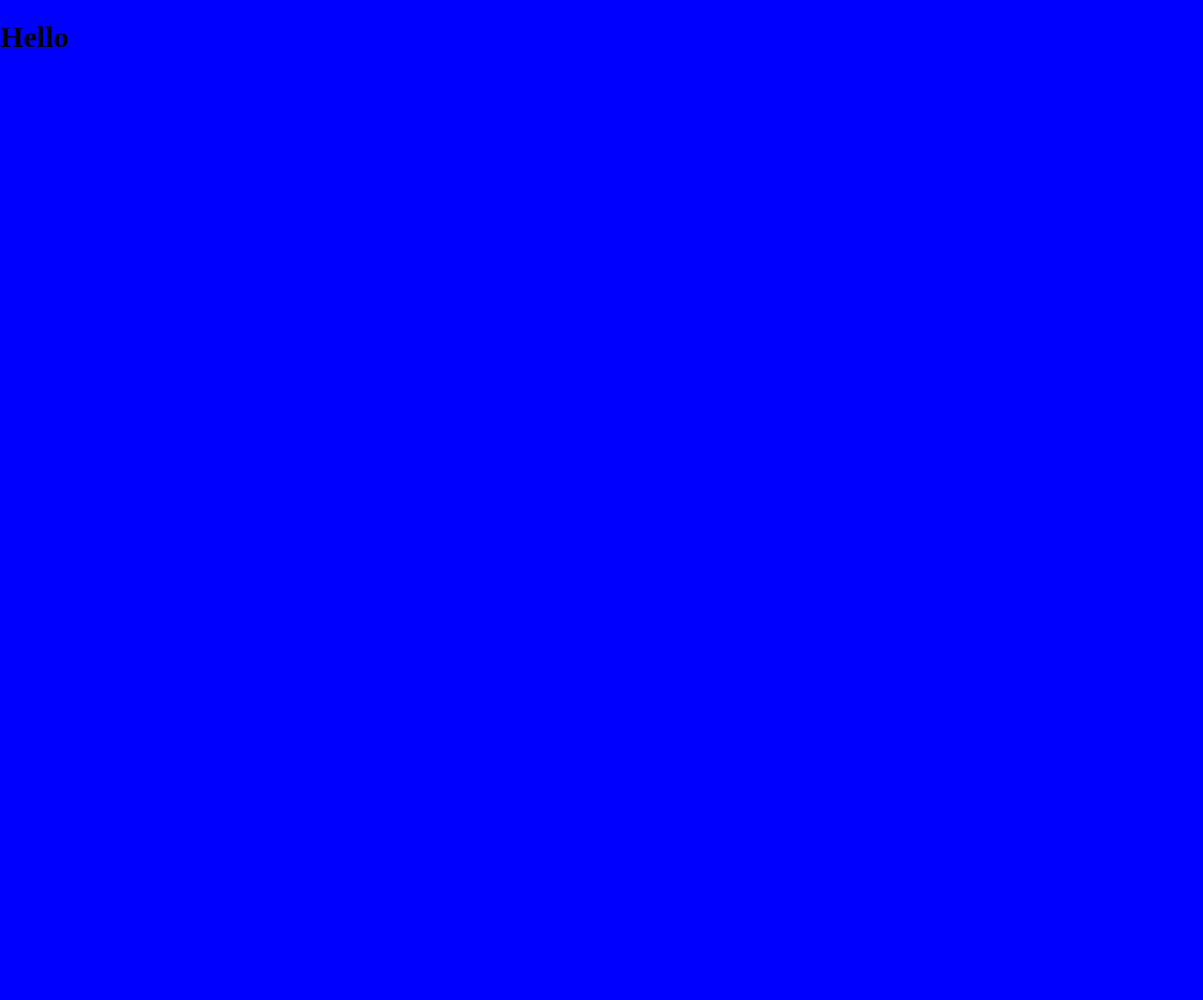
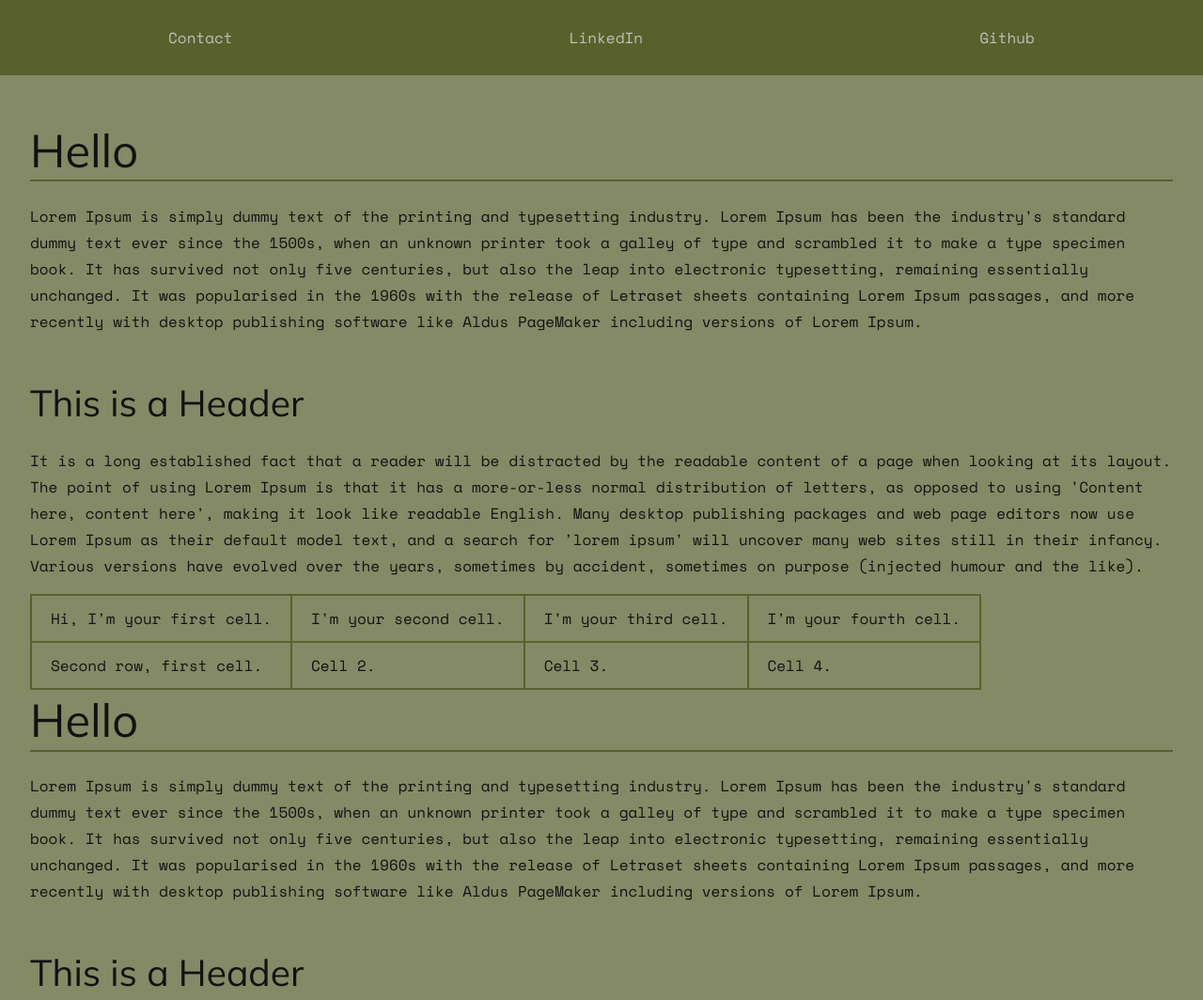
Before and after one commit to Naokotani/Naokotani.github.io, a plain HTML site: page index.html in a window 1280 px wide. Shown: the top 1064 px of the page at 94% size. Before the commit the page ends 800 px from the top, so only its background shows below. Drawn offline with nearby package versions, Linux system fonts and the light colour scheme.

Commit message:
Worked on boilerplate and basic styles

```diff
--- a/index.html
+++ b/index.html
@@ -10,6 +10,60 @@
 
     </head>
     <body>
-		<h1>Hello</h1>
+		<header>
+			<nav>
+				<Link to="/contact">
+				Contact
+				</Link>
+				<a href={`https://${contact.linkIn}`}>LinkedIn</a>
+				<a href={`https://${contact.Github}`}>Github</a>
+			</nav>
+		</header>
+		<main class="layout">
+			<h1>Hello</h1>
+			<p>
+Lorem Ipsum is simply dummy text of the printing and typesetting industry. Lorem Ipsum has been the industry's standard dummy text ever since the 1500s, when an unknown printer took a galley of type and scrambled it to make a type specimen book. It has survived not only five centuries, but also the leap into electronic typesetting, remaining essentially unchanged. It was popularised in the 1960s with the release of Letraset sheets containing Lorem Ipsum passages, and more recently with desktop publishing software like Aldus PageMaker including versions of Lorem Ipsum.
+			</p>
+			<h2>This is a Header</h2>
+			<p>
+It is a long established fact that a reader will be distracted by the readable content of a page when looking at its layout. The point of using Lorem Ipsum is that it has a more-or-less normal distribution of letters, as opposed to using 'Content here, content here', making it look like readable English. Many desktop publishing packages and web page editors now use Lorem Ipsum as their default model text, and a search for 'lorem ipsum' will uncover many web sites still in their infancy. Various versions have evolved over the years, sometimes by accident, sometimes on purpose (injected humour and the like).
+			</p>
+			<table>
+				<tr>
+					<td>Hi, I'm your first cell.</td>
+					<td>I'm your second cell.</td>
+					<td>I'm your third cell.</td>
+					<td>I'm your fourth cell.</td>
+				</tr>
+				<tr>
+					<td>Second row, first cell.</td>
+					<td>Cell 2.</td>
+					<td>Cell 3.</td>
+					<td>Cell 4.</td>
+				</tr>
+			</table>
+			<h1>Hello</h1>
+			<p>
+Lorem Ipsum is simply dummy text of the printing and typesetting industry. Lorem Ipsum has been the industry's standard dummy text ever since the 1500s, when an unknown printer took a galley of type and scrambled it to make a type specimen book. It has survived not only five centuries, but also the leap into electronic typesetting, remaining essentially unchanged. It was popularised in the 1960s with the release of Letraset sheets containing Lorem Ipsum passages, and more recently with desktop publishing software like Aldus PageMaker including versions of Lorem Ipsum.
+			</p>
+			<h2>This is a Header</h2>
+			<p>
+It is a long established fact that a reader will be distracted by the readable content of a page when looking at its layout. The point of using Lorem Ipsum is that it has a more-or-less normal distribution of letters, as opposed to using 'Content here, content here', making it look like readable English. Many desktop publishing packages and web page editors now use Lorem Ipsum as their default model text, and a search for 'lorem ipsum' will uncover many web sites still in their infancy. Various versions have evolved over the years, sometimes by accident, sometimes on purpose (injected humour and the like).
+			</p>
+			<table>
+				<tr>
+					<td>Hi, I'm your first cell.</td>
+					<td>I'm your second cell.</td>
+					<td>I'm your third cell.</td>
+					<td>I'm your fourth cell.</td>
+				</tr>
+				<tr>
+					<td>Second row, first cell.</td>
+					<td>Cell 2.</td>
+					<td>Cell 3.</td>
+					<td>Cell 4.</td>
+				</tr>
+			</table>
+		</main>
 	</body>
 </html>
--- a/styles.css
+++ b/styles.css
@@ -1,3 +1,103 @@
-body{
-	background-color: blue;
-	}
+@import url('https://fonts.googleapis.com/css?family=Space+Mono:400|Mulish:400');
+
+:root {
+  /*Color pallette*/
+  --lightGreen:#A6AD80;
+  --green: #848A66;
+  --darkGreen: #58612B;
+  --beige: #D7E0A6;
+  --yellow: #D0E665;
+
+  --lightGrey: #bfbfbf;
+  --grey: #404040;
+  --darkGrey: #141414;
+  --black: #121212;
+
+  /*Color Intentions*/
+
+  --background: var(--green);
+  --textColor: var(--black);
+  --lineColor: var(--darkGreen);
+  --headerText: var(--lightGrey);
+
+  /*Styles*/
+  --line: solid 2px var(--lineColor);
+  --headerHeight: 5rem;
+  --containerPadding: 2.5%;
+}
+
+html {font-size: 100%;} /*16px*/
+
+body {
+  background: var(--background);
+  font-family: 'Space Mono', monospace;
+  font-weight: 400;
+  line-height: 1.75;
+  color: var(--black);
+}
+
+/*Typography*/
+
+p {margin-bottom: 1rem;}
+
+
+h1, h2, h3, h4, h5 {
+  margin: 3rem 0 1.38rem;
+  font-family: 'Mulish', sans-serif;
+  font-weight: 400;
+  line-height: 1.3;
+}
+
+h1 {
+  margin-top: 0;
+  font-size: 3.052rem;
+  border-bottom: var(--line);
+}
+
+h2 {font-size: 2.441rem;}
+
+h3 {font-size: 1.953rem;}
+
+h4 {font-size: 1.563rem;}
+
+h5 {font-size: 1.25rem;}
+
+small, .text_small {font-size: 0.8rem;}
+
+.layout {
+  padding: calc(3rem + var(--headerHeight))var(--containerPadding);
+  min-height: calc(100vh - var(--footerHeight));
+}
+
+header nav {
+  background: var(--darkGreen);
+  position: fixed;
+  top: 0;
+  left: 0;
+  width: 100%;
+  color: var(--headerText);
+  height: var(--headerHeight);
+  display: flex;
+  justify-content: space-around;
+  align-items: center;
+  z-index: 10;
+  -webkit-transition: all 500ms ease;
+  -moz-transition: all 500ms ease;
+  -o-transition: all 500ms ease;
+  transition: all 500ms ease;
+}
+
+header nav a {
+  color: var(--headerText);
+  text-decoration: none;
+  font-size: var(--h5);
+}
+
+table {
+  border-collapse: collapse;
+}
+td,
+th {
+  border: var(--line);
+  padding: 10px 20px;
+}
```
